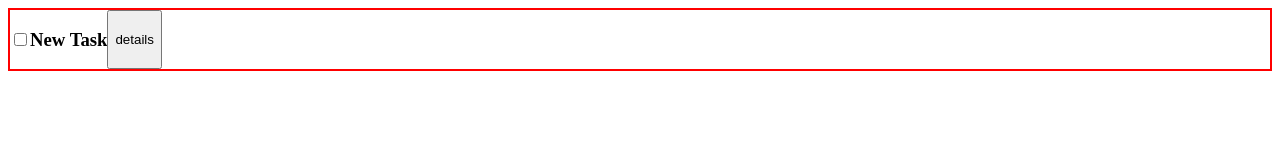
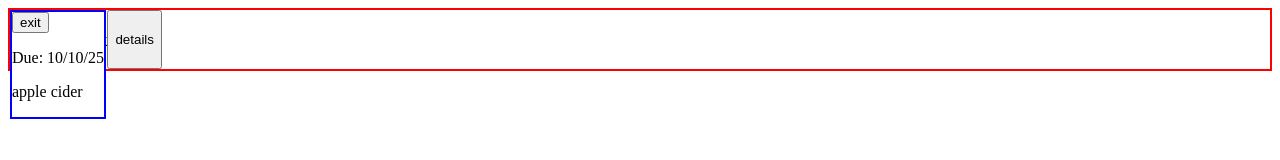
Before and after one commit to BradJKim/javascript_todo_list, a website built with webpack: page src/index.html in a window 1280 px wide. Both pictures are taken after a click on the button "details". Built offline with nearby package versions, Linux system fonts and the light colour scheme.

Commit message:
implemented simple task extension functionality

```diff
--- a/src/components/task/style.css
+++ b/src/components/task/style.css
@@ -2,3 +2,14 @@
     border: solid red 2px;
     display: flex;
 }
+
+.task .taskExtension {
+    border: solid blue 2px;
+    visibility: hidden;
+    position: absolute;
+    background-color: white;
+}
+
+.task .show {
+    visibility: visible;
+}
--- a/src/components/task/taskComponent.js
+++ b/src/components/task/taskComponent.js
@@ -2,8 +2,7 @@ import Task from "../../models/task.js";
 import TaskLoader from "../../../utils/taskLoader/taskLoader.js";
 import "./style.css";
 
-export default function TaskComponent(projectID, taskObject) {
-    const parentProjectID = projectID;
+export default function TaskComponent(taskObject) {
     const task = taskObject != null ? taskObject : new Task();
     const element = document.createElement("div");
     element.className = "task";
@@ -14,21 +13,55 @@ export default function TaskComponent(projectID, taskObject) {
     // expand with description and other info on top of dom
     // click x to get rid of it
 
-    const checkBox = document.createElement("input");
+    // function for enabling visibility of task extention
+    function toggleExtension() {
+        const taskExtension = element.children[0];
+        taskExtension.classList.toggle("show");
+    }
+
+    // hidden task extension for task details
+    const taskExtension = document.createElement("div");
+    taskExtension.className = "taskExtension";
+
+    const exitButton = document.createElement("button");
+    exitButton.textContent = "exit";
+    exitButton.addEventListener('click', (e) => {toggleExtension()})
+
+    taskExtension.appendChild(exitButton);
+
+    // description in hidden task extension
+    const dueDate = document.createElement("p");
+    dueDate.textContent = "Due: 10/10/25";
+
+    taskExtension.appendChild(dueDate);
+
+    element.append(taskExtension);
+
+    // description in hidden task extension
+    const description = document.createElement("p");
+    description.textContent = "apple cider";
+
+    taskExtension.appendChild(description);
+
+    element.append(taskExtension);
+
+    // Checkbox to access check property
+    const checkBox = document.createElement("input"); // make green if checked
     checkBox.setAttribute("type", "checkbox");
     element.append(checkBox);
 
+    // Displayed Title of task
     const titleHeader = document.createElement("h3");
     titleHeader.innerHTML = task.getTitle;
     element.append(titleHeader);
 
-    const menuButton = document.createElement("button");
-    menuButton.innerHTML = "details";
-    element.append(menuButton);
+    // Extension button to enable task extention
+    const extensionButton = document.createElement("button");
+    extensionButton.innerHTML = "details";
+    extensionButton.className = "menuButton";
+    extensionButton.addEventListener("click", (e) => {toggleExtension()});
 
-
-
-
+    element.append(extensionButton);
 
     return element;
 }
--- a/src/index.js
+++ b/src/index.js
@@ -2,8 +2,5 @@ import TaskComponent from "./components/task/taskComponent.js";
 
 const content = document.querySelector("#content");
 
-const taskEx = TaskComponent("123");
-
-console.log(taskEx);
-
+const taskEx = TaskComponent();
 content.appendChild(taskEx);
```
